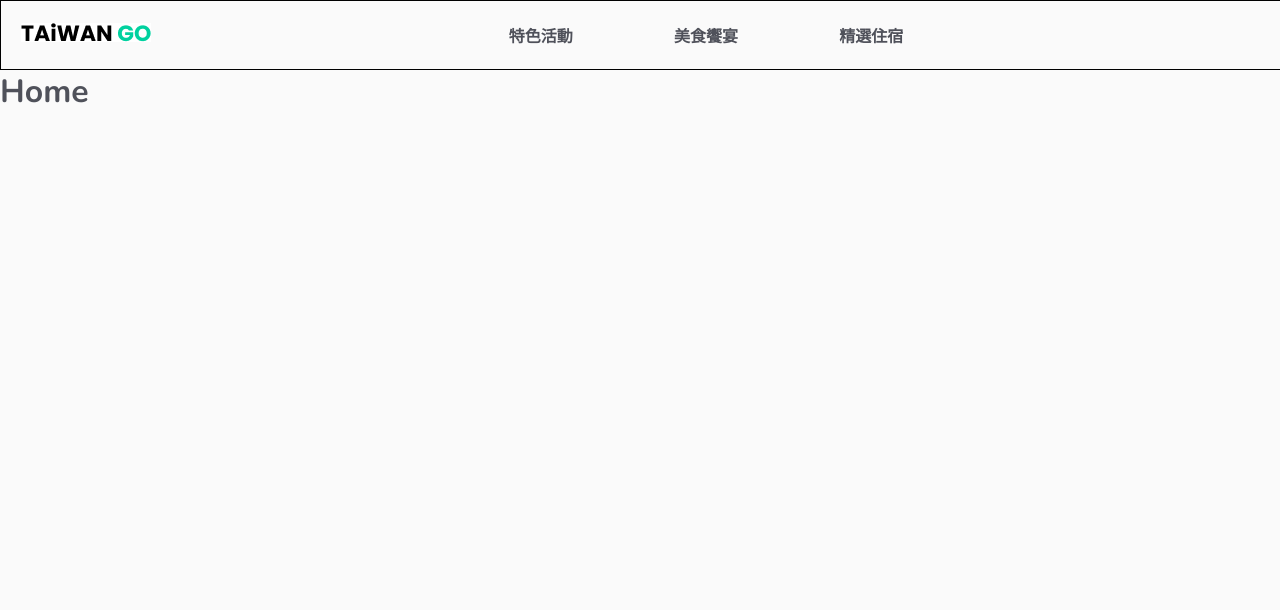
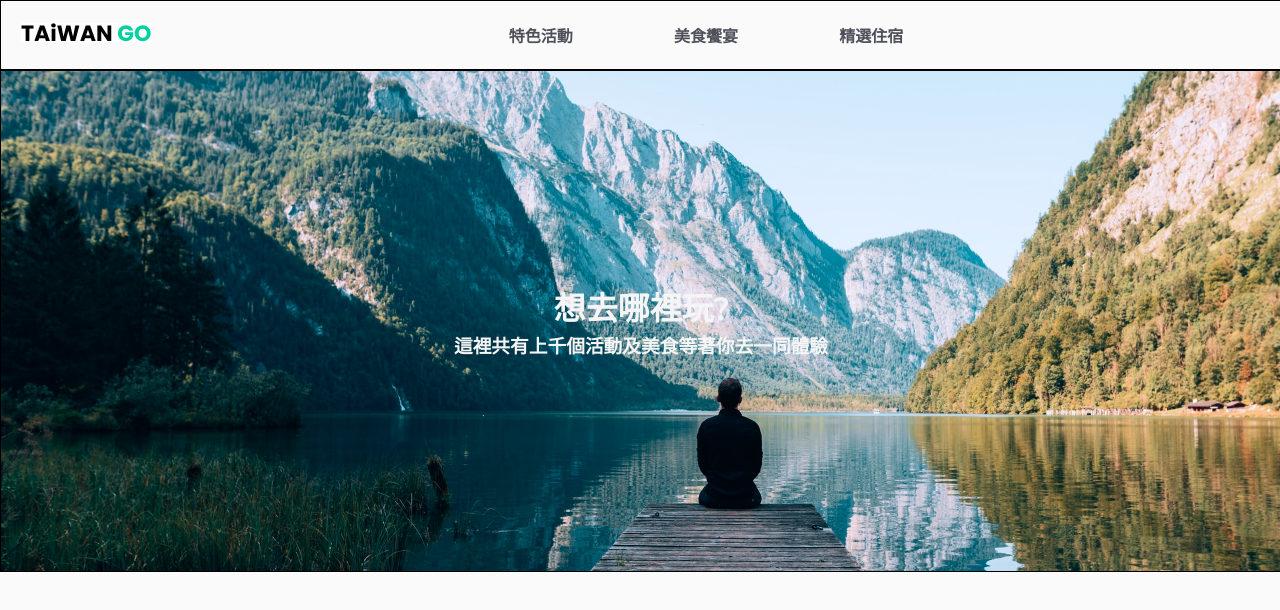
Before and after one commit to ponyma2100/taiwantour-vue, a Vue app: page / in a window 1280 px wide. Shown: the top 610 px of the page. Built offline with nearby package versions, Linux system fonts and the light colour scheme; no server answers.

Commit message:
Add Banner.vue

```diff
--- a/src/App.vue
+++ b/src/App.vue
@@ -5,7 +5,7 @@
 </template>
 
 <script>
-import Navbar from "./components/Navbar.vue";
+import Navbar from "./components/Navbar";
 
 export default {
   components: {
--- a/src/assets/main.css
+++ b/src/assets/main.css
@@ -1,5 +1,5 @@
 /* custom font */
-@import url('https://fonts.googleapis.com/css2?family=Nunito:wght@200;300;400;600;700;800;900&display=swap');
+@import url('https://fonts.googleapis.com/css2?family=Noto+Sans+TC:wght@100;300;400;700;900&family=Nunito:wght@200;300;400;600;700;800&display=swap');
 
 /* variables */
 :root {
@@ -12,7 +12,7 @@
 * {
   margin: 0;
   padding: 0;
-  font-family: 'Nunito', sans-serif;
+  font-family: 'Nunito', 'Noto Sans TC',sans-serif;
   color: var(--primary);
 }
 body {
--- /dev/null
+++ b/src/components/Banner.vue
@@ -0,0 +1,35 @@
+<template>
+  <div class="banner">
+    <div class="title">
+      <h1>想去哪裡玩?</h1>
+      <h3>這裡共有上千個活動及美食等著你去一同體驗</h3>
+    </div>
+  </div>
+</template>
+
+<script>
+export default {};
+</script>
+
+<style scoped>
+.banner {
+  width: 100%;
+  height: 500px;
+  background-image: url("../../src/assets/banner.png");
+  background-size: cover;
+  border: 1px solid black;
+}
+.title {
+  color: white;
+  text-align: center;
+  display: flex;
+  flex-direction: column;
+  align-items: center;
+  height: 100%;
+  justify-content: center;
+}
+h1,
+h3 {
+  color: whitesmoke;
+}
+</style>
--- a/src/views/Home.vue
+++ b/src/views/Home.vue
@@ -1,12 +1,14 @@
 <template>
   <div class="home">
-    <h1>Home</h1>
+    <Banner />
   </div>
 </template>
 
 <script>
 import getScenicSpot from "../composables/getScenicSpot";
+import Banner from "../components/Banner.vue";
 export default {
   name: "Home",
+  components: { Banner },
 };
 </script>
```
Also changed, not shown: src/assets/banner.png (added).
